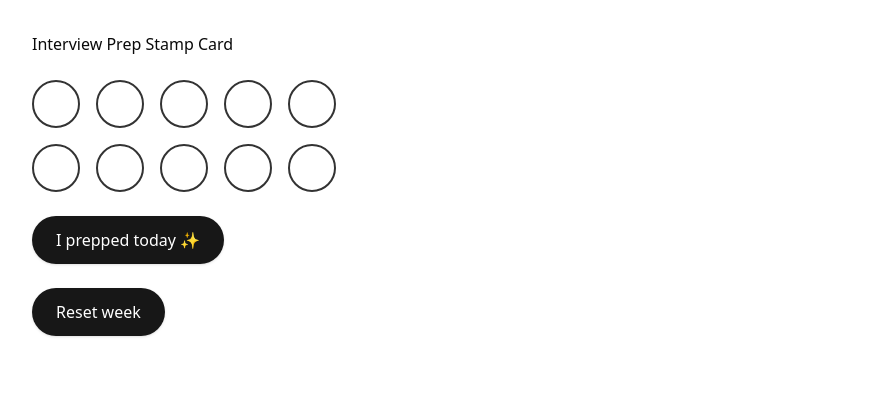
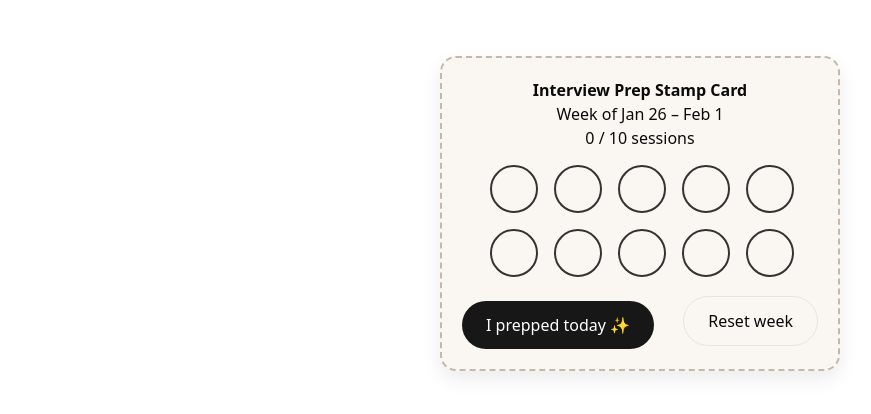
Before and after one commit to Vivian-Tung/interview-stamp-card, a Next.js app: page / in a window 1280 px wide. Shown: the top 414 px of the page, without its empty margins (0-871 px from the left). Built offline with nearby package versions, Linux system fonts and the light colour scheme.

Commit message:
add handler + ui tweaks

```diff
--- a/app/page.tsx
+++ b/app/page.tsx
@@ -1,39 +1,109 @@
 "use client";
 
-import Image from "next/image";
 import { useEffect, useState } from "react";
-import { Confetti, type ConfettiRef } from "@/components/ui/confetti"
+import { Confetti } from "@/components/ui/confetti";
 
+type WeekInfo = {
+  start: Date;
+  end: Date;
+  key: string;
+  label: string;
+};
 
+export function getCurrentWeek(date = new Date()): WeekInfo {
+  const d = new Date(date);
+  const day = d.getDay();
+  const diff = day === 0 ? -6 : 1 - day;
+
+  const start = new Date(d);
+  start.setDate(d.getDate() + diff);
+  start.setHours(0, 0, 0, 0);
+
+  const end = new Date(start);
+  end.setDate(start.getDate() + 6);
+  end.setHours(0, 0, 0, 0);
+
+  const key = start.toISOString().slice(0, 10);
+
+  const label = `${start.toLocaleDateString(undefined, {
+    month: "short",
+    day: "numeric",
+  })} – ${end.toLocaleDateString(undefined, {
+    month: "short",
+    day: "numeric",
+  })}`;
+
+  return { start, end, key, label };
+}
 
 export default function Home() {
-
   const totalStamps = 10;
-  const [filledCount, setFillCount] = useState(0); // capture state of the stamps
-  const [showConfetti, setShowConfetti] = useState(false); //state for confetti
+  const week = getCurrentWeek();
+  const [filledCount, setFillCount] = useState(0);
+  const [showConfetti, setShowConfetti] = useState(false);
 
   useEffect(() => {
-    const savedCount = localStorage.getItem("filledCount");
+    const storedWeekKey = localStorage.getItem("weekKey");
+    const storedCount = localStorage.getItem("filledCount");
 
-    if (savedCount !== null) {
-      setFillCount(Number(savedCount));
+    if (storedWeekKey === week.key && storedCount) {
+      setFillCount(Number(storedCount));
+    } else {
+      localStorage.setItem("weekKey", week.key);
+      localStorage.setItem("filledCount", "0");
+      setFillCount(0);
     }
-  }, []);
-
+  }, [week.key]);
 
   useEffect(() => {
-    localStorage.setItem("filledCount", filledCount.toString());
+    localStorage.setItem("filledCount", String(filledCount));
   }, [filledCount]);
 
+  const handlePrepToday = () => {
+    setFillCount((prev) => {
+      if (prev >= totalStamps) return prev;
+      const next = prev + 1;
+      if (next === totalStamps) setShowConfetti(true);
+      return next;
+    });
+  };
+
+  const handleReset = () => {
+    setFillCount(0);
+    setShowConfetti(false);
+    localStorage.setItem("filledCount", "0");
+  };
+
   return (
-    <main style={{ padding: "2rem" }} >
-      <h1>Interview Prep Stamp Card</h1>
+    <main style={{ padding: "2rem", minHeight: "100vh" }}>
+      <div
+        style={{
+          marginTop: "24px",
+          padding: "20px",
+          borderRadius: "16px",
+          background: "#faf7f2",
+          border: "2px dashed #c4b8a9",
+          boxShadow: "0 8px 20px rgba(0,0,0,0.08)",
+          maxWidth: "400px",
+          marginInline: "auto",
+        }}
+      >
+        <p style={{ textAlign: "center", fontWeight: 600 }}>
+          Interview Prep Stamp Card
+        </p>
+
+        <p style={{ textAlign: "center" }}>Week of {week.label}</p>
+        <p style={{ textAlign: "center", marginBottom: "15px" }}>
+          {filledCount} / {totalStamps} sessions
+        </p>
+
+        {/* Stamp Grid */}
+        <div style={{ display: "flex", justifyContent: "center" }}>
           <div
             style={{
               display: "grid",
               gridTemplateColumns: "repeat(5, 1fr)",
               gap: "16px",
-          marginTop: "24px",
               maxWidth: "300px",
             }}
           >
@@ -53,65 +123,29 @@ export default function Home() {
               );
             })}
           </div>
-      <div className="relative">
+        </div>
+
+        {/* Actions */}
+        <div className="flex justify-between items-center">
           <button
-            className="
-              mt-6
-              px-6 py-3
-              rounded-full
-              bg-neutral-900 text-white
-              font-medium
-              shadow-sm
-              transition
-              hover:bg-neutral-800
-              active:scale-95
-              disabled:opacity-40
-            "
-          onClick={() => {
-            if (filledCount < totalStamps) {
-              setFillCount((prev) => {
-              const next = prev + 1;
-
-              if (next === totalStamps) {
-                setShowConfetti(true);
-              }
-
-              return next;
-              });
-            }
-          }}
+            className="mt-6 px-6 py-3 rounded-full bg-neutral-900 text-white content-start"
+            onClick={handlePrepToday}
           >
             I prepped today ✨
           </button>
+
           {showConfetti && (
-          <Confetti
-            className="fixed inset-0 pointer-events-none z-50"
-          />
+            <Confetti className="fixed inset-0 pointer-events-none z-50" />
           )}
 
-
-      </div>
           <button
-        className="
-          mt-6
-          px-6 py-3
-          rounded-full
-          bg-neutral-900 text-white
-          font-medium
-          shadow-sm
-          transition
-          hover:bg-neutral-800
-          active:scale-95
-          disabled:opacity-40
-        "
-        onClick={() => {
-          setFillCount(0);
-          setShowConfetti(false);
-          localStorage.removeItem("filledCount");
-        }}
+            className="mt-4 px-6 py-3 rounded-full border"
+            onClick={handleReset}
           >
             Reset week
           </button>
+        </div>
+      </div>
     </main>
   );
 }
```
Lines whose indentation alone changed are shown as unchanged.
